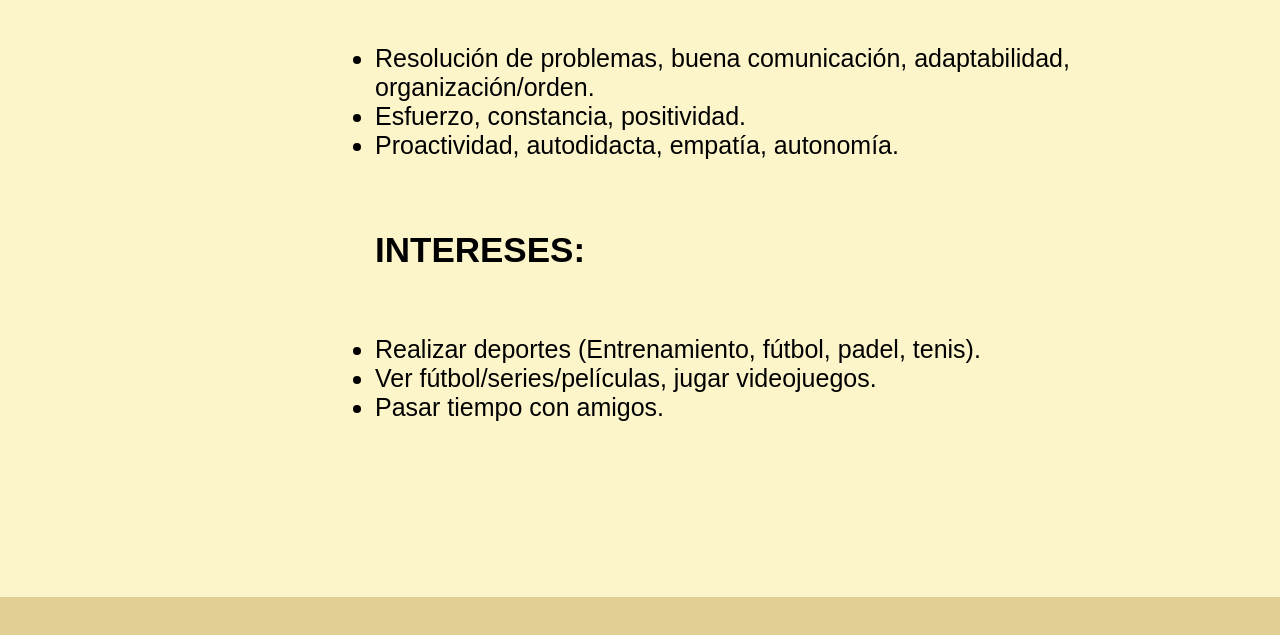
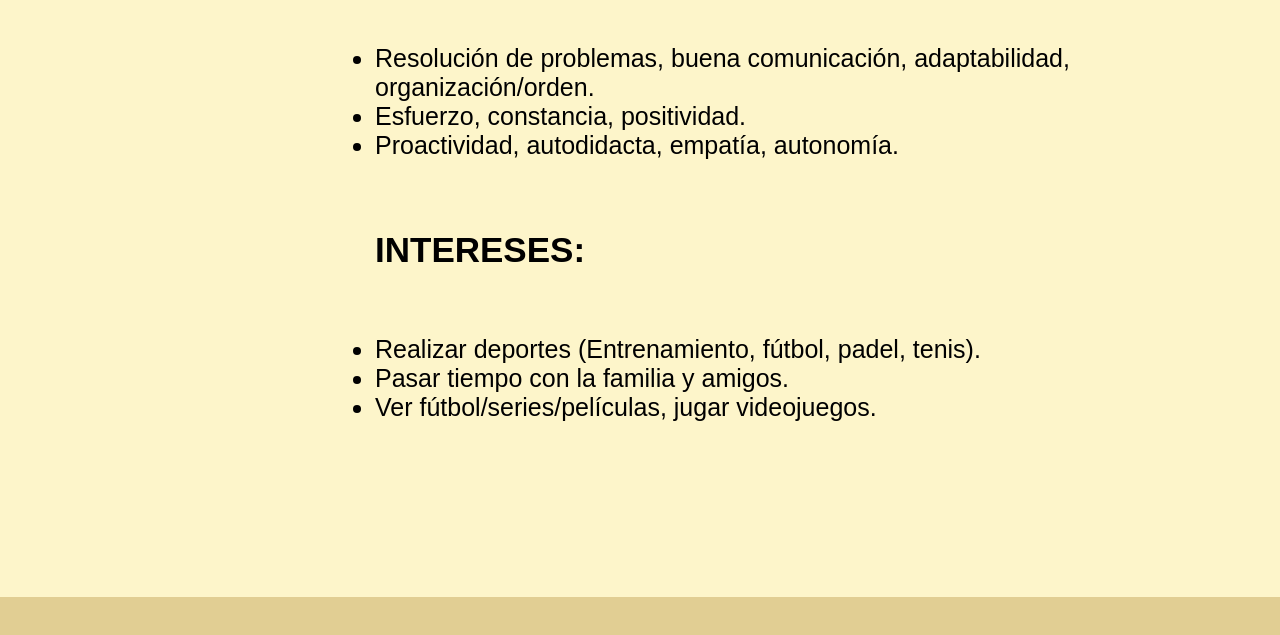
Before and after one commit to Jcruzcorti/CV, a plain HTML site: page sobremi.html in a window 1280 px wide. Shown: the part 755-1390 px from the top of the page. Drawn offline with Linux system fonts and the light colour scheme.

Commit message:
Modificación en orden de items en sobre mi

```diff
--- a/sobremi.html
+++ b/sobremi.html
@@ -83,8 +83,8 @@
                     <ul class="article4__info--ul">
 
                     <li class="article4__info--ul--li">Realizar deportes (Entrenamiento, fútbol, padel, tenis).</li>
+                    <li class="article4__info--ul--li">Pasar tiempo con la familia y amigos.</li>
                     <li class="article4__info--ul--li">Ver fútbol/series/películas, jugar videojuegos.</li>
-                    <li class="article4__info--ul--li">Pasar tiempo con amigos.</li>
 
                     </ul>
 
```
